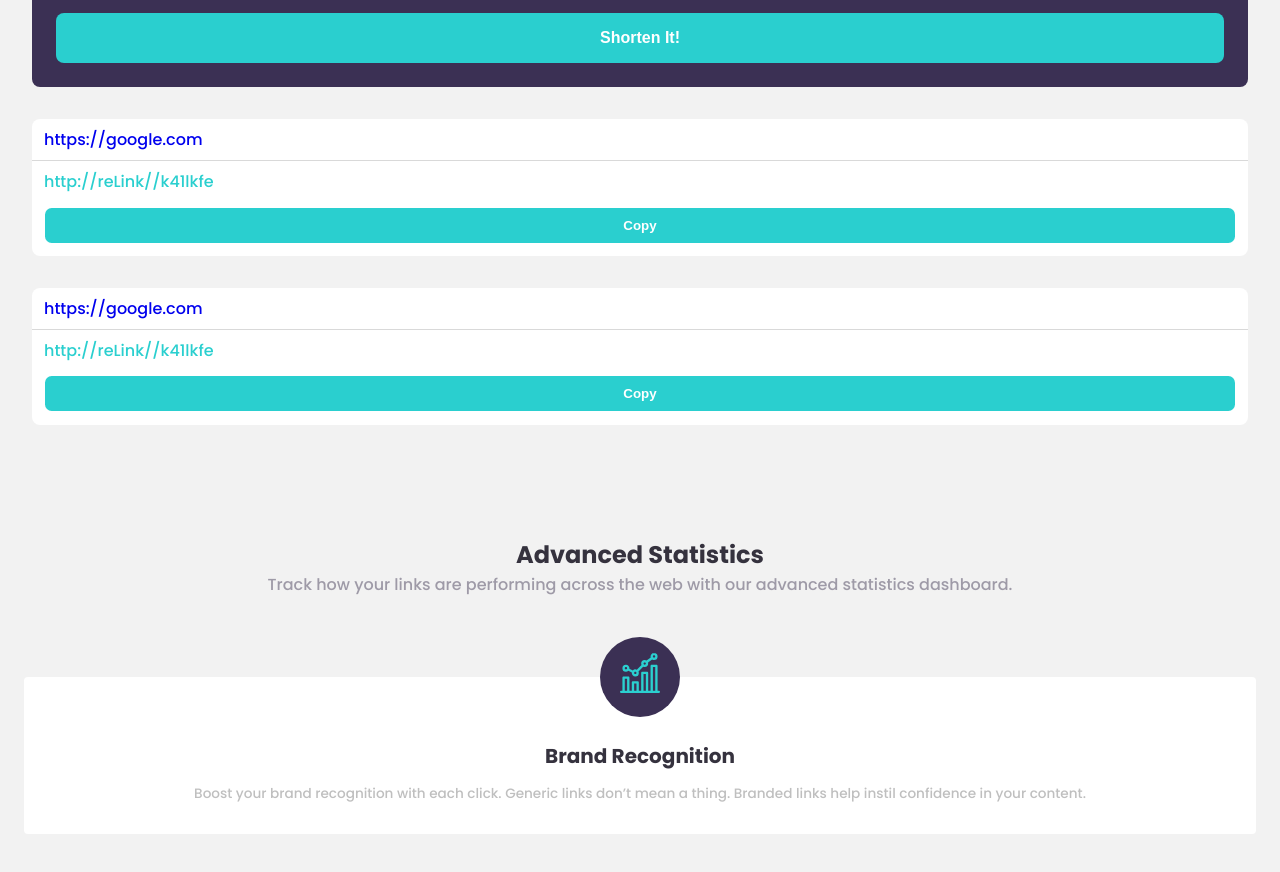
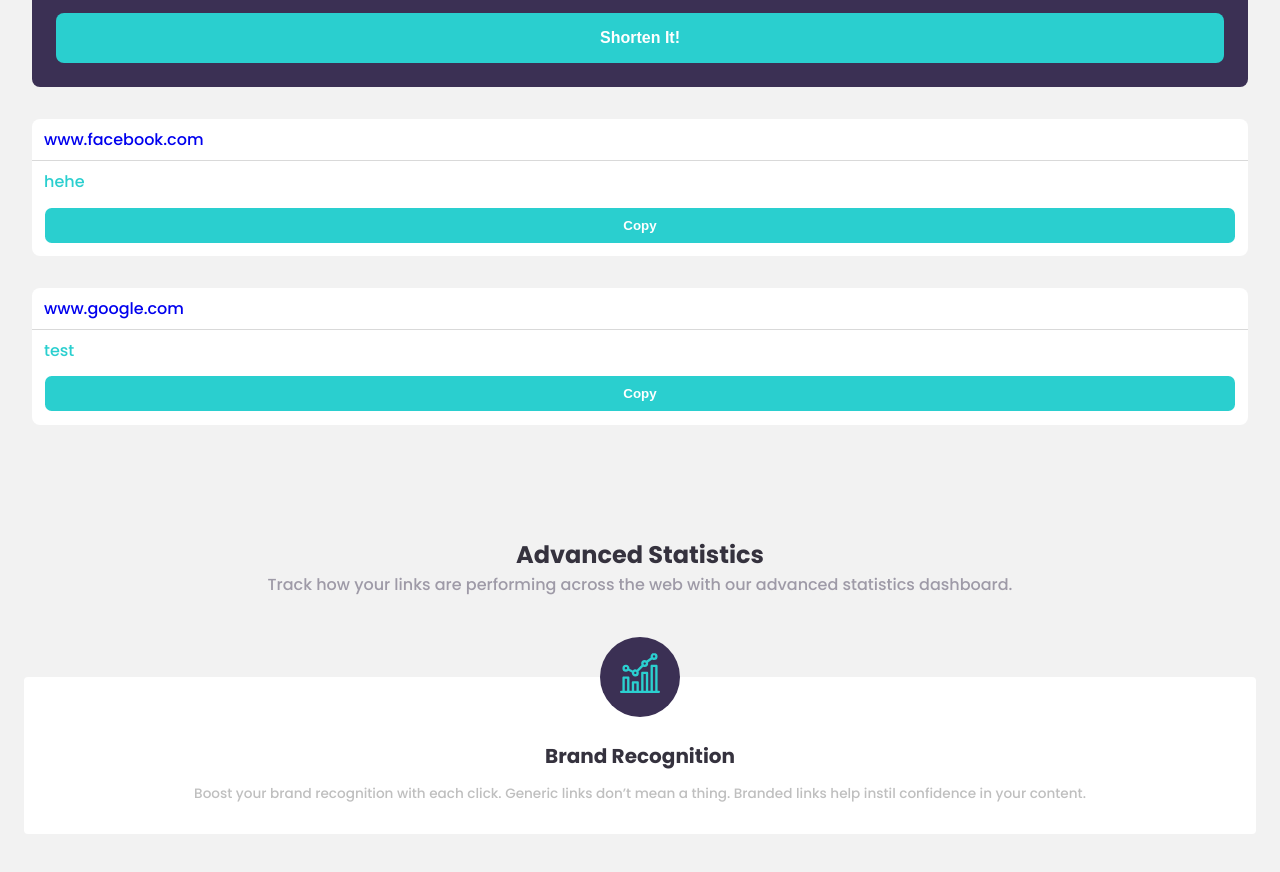
Before and after one commit to milescremen/url-shortener, a React (Create React App) app: page / in a window 1280 px wide. Shown: the part 1721-2593 px from the top of the page. Built offline with nearby package versions, Linux system fonts and the light colour scheme.

Commit message:
Converted hardcoded links to list of links

```diff
--- a/src/App.js
+++ b/src/App.js
@@ -8,13 +8,10 @@ function App() {
   return (
     <div className="App">
       <Header />
-
-
       <Landing />
       <Input />
       <Main />
       <Footer />
-
     </div>
   );
 }
--- a/src/components/Header/Header.js
+++ b/src/components/Header/Header.js
@@ -30,7 +30,7 @@ function Header() {
                 }
             </div>
 
-            { toggleNav && <Navigation />  }
+            { toggleNav && <Navigation /> }
         </div>
     )
 }
--- a/src/components/Input/Input.js
+++ b/src/components/Input/Input.js
@@ -1,8 +1,14 @@
 import React from 'react';
 import './Input.css';
-import InputCard from '../InputCard/InputCard.js';
+import LinkCard from '../LinkCard/LinkCard.js';
 
 function Input() {
+
+    let links = [
+            { id: 1, origLink: 'www.facebook.com', shortLink: "hehe" },
+            { id: 2, origLink: 'www.google.com', shortLink: "test"}
+        ];
+
     return (
         <div className="input-container">
             <div className="input">
@@ -11,12 +17,9 @@ function Input() {
                 <button>
                     Shorten It!
                 </button>
-
-
             </div>
 
-            <InputCard />
-            <InputCard />
+            { links.map(link => (<LinkCard key={link.id} link={link} />))}
         </div>
     )
 }
--- a/src/components/InputCard/InputCard.js
+++ /dev/null
@@ -1,14 +0,0 @@
-import React from 'react';
-import './InputCard.css';
-
-function InputCard() {
-    return (
-        <div className="input-card">
-            <div className="orig-link"><a href="/" alt="">https://google.com</a></div>
-            <div className="shortend-link"><a href="/" alt="">http://reLink//k41lkfe</a></div>
-            <button>Copy</button>
-        </div>
-    )
-}
-
-export default InputCard
--- a/src/components/InputCard/InputCard.css
+++ b/src/components/LinkCard/LinkCard.css
@@ -1,4 +1,4 @@
-.input-card {
+.link-card {
     display: flex;
     flex-direction: column;
     align-items: left;
@@ -12,7 +12,7 @@
 }
 
 
-.input-card button {
+.link-card button {
     padding: 0.75em 1em;
     color: hsl(0, 0%, 100%);
     font-weight: var(--fw-bold);
@@ -22,6 +22,8 @@
     border-radius: 0.5em;
 
     margin: 1em;
+
+    cursor: pointer;
 }
 
 .orig-link {
@@ -29,7 +31,7 @@
     padding: 0.5em 0.75em;
 }
 
-.shortend-link {
+.short-link {
     padding: 0.5em 0.75em 0 0.75em;
 }
 
@@ -41,12 +43,12 @@
     text-decoration: none;
 }
 
-.shortend-link a {
+.short-link a {
     color: var(--clr-primary-400);
     text-decoration: none;
 }
 
-.shortend-link a:visited {
+.short-link a:visited {
     color: var(--clr-primary-400);
     text-decoration: none;
 }
--- /dev/null
+++ b/src/components/LinkCard/LinkCard.js
@@ -0,0 +1,15 @@
+import React from 'react';
+import './LinkCard.css';
+
+function LinkCard({ link }) {
+    return (
+        <div className="link-card">
+            <div className="orig-link"><a href="/" alt="">{link.origLink}</a></div>
+            <div className="short-link"><a href="/" alt="">{link.shortLink}</a></div>
+
+            <button>Copy</button>
+        </div>
+    )
+}
+
+export default LinkCard
```
